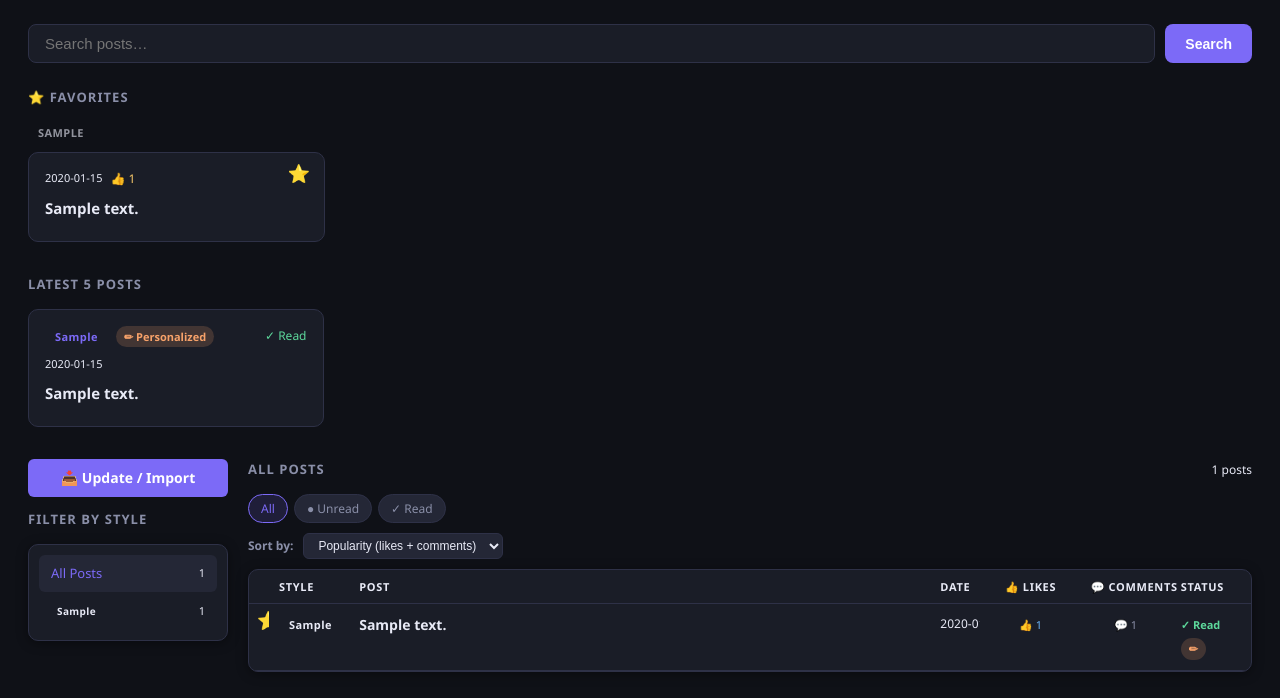
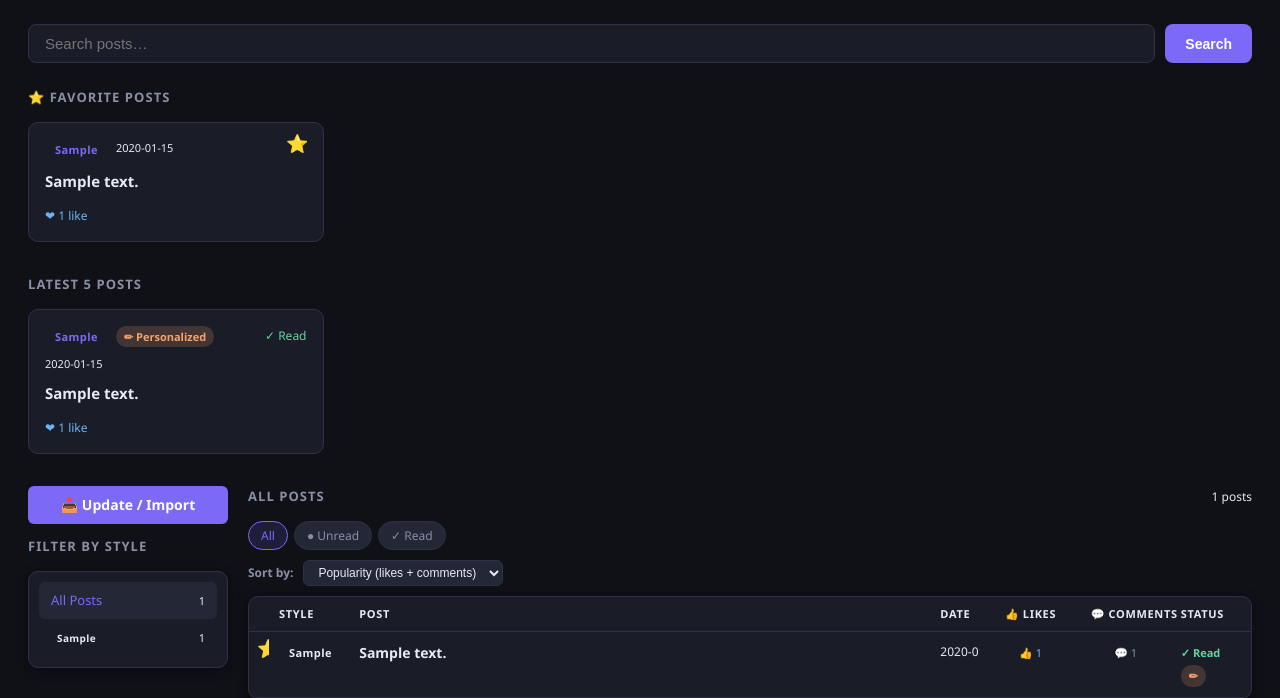
Before and after one commit to btaira/AttachmentLens, a Flask app: page / in a window 1280 px wide; the page is wider, and only the part inside the window is pictured. Shown: the part 84-782 px from the top of that part. Before the commit the page ends 756 px from the top of that part, so only its background shows below. Run offline with Flask 3, Linux system fonts and the light colour scheme; the visitor is signed in with stand-in values (Sample User, id 1); data comes from the database, SQL or seed files in the repository; tables that the repository leaves empty hold one stand-in row (values such as "Sample post").

Commit message:
Show latest 5 favorites and revamp favorites UI
Change favorites handling to surface the most recent favorites and simplify the favorites section UI. In app.py the favorites query result was renamed to all_favorites and the SQL ordering was changed to p.id DESC; favorites is now derived by sorting all_favorites by parsed post date and taking the latest 5. In templates/index.html the favorites area was rewritten: grouping by category was removed in favor of a flat "Favorite Posts" grid, meta layout was adjusted, likes are shown when present, and the card markup/CSS classes were simplified to match the updated presentation.

```diff
--- a/app.py
+++ b/app.py
@@ -476,8 +476,8 @@ def index():
             'SELECT category, COUNT(*) as cnt FROM posts GROUP BY category ORDER BY cnt DESC'
         ).fetchall()
         total = conn.execute('SELECT COUNT(*) as n FROM posts').fetchone()['n']
-        favorites = conn.execute(
-            f'SELECT {PREFS_COLS} FROM posts p {PREFS_JOIN} WHERE up.is_favorite = 1 ORDER BY p.category, p.popularity DESC'
+        all_favorites = conn.execute(
+            f'SELECT {PREFS_COLS} FROM posts p {PREFS_JOIN} WHERE up.is_favorite = 1 ORDER BY p.id DESC'
         ).fetchall()
     def parse_post_date(p):
         dl = p['date_label'] or ''
@@ -490,6 +490,7 @@ def index():
         return datetime(1970, 1, 1)
 
     latest = sorted(all_posts_for_latest, key=parse_post_date, reverse=True)[:5]
+    favorites = sorted(all_favorites, key=parse_post_date, reverse=True)[:5]
 
     return render_template(
         'index.html',
--- a/templates/index.html
+++ b/templates/index.html
@@ -99,31 +99,25 @@
     {% if search %}<a href="/" class="btn btn-secondary" style="padding:10px 14px;font-size:14px">✕ Clear</a>{% endif %}
   </form>
 
-  <!-- Favorites section -->
+  <!-- Favorites (Latest 5) -->
   {% if favorites and not search %}
-  <div class="fav-section" id="favorites">
-    <div class="section-title">⭐ Favorites</div>
-    {% set ns = namespace(current_cat='') %}
+  <div class="section-title">⭐ Favorite Posts</div>
+  <div class="latest-grid">
     {% for p in favorites %}
-      {% if p.category != ns.current_cat %}
-        {% if ns.current_cat != '' %}</div></div>{% endif %}
-        {% set ns.current_cat = p.category %}
-        {% set cat_key = p.category.split('/')[0].strip().split(' ')[0] %}
-        <div class="fav-group">
-          <div class="fav-group-title"><span class="cat-badge cat-{{ cat_key }}" style="font-size:11px">{{ p.category }}</span></div>
-          <div class="fav-cards">
-      {% endif %}
-      <a href="/post/{{ p.id }}" class="post-card" style="position:relative">
-        <div class="meta">
+    <a href="/post/{{ p.id }}" class="post-card" style="position:relative">
+      <div class="meta" style="display:flex;justify-content:space-between;align-items:flex-start">
+        <div style="display:flex;gap:8px;flex-wrap:wrap;flex:1">
+          {% set cat_key = p.category.split('/')[0].strip().split(' ')[0] %}
+          <span class="cat-badge cat-{{ cat_key }}">{{ p.category }}</span>
           {% if p.date_label %}<span class="date">{{ p.date_label }}</span>{% endif %}
-          {% if p.popularity and p.popularity > 0 %}<span class="pop">👍 {{ p.popularity }}</span>{% endif %}
         </div>
-        <div class="first-sentence">{{ first_sentence(p.original_text) }}</div>
-        <div class="excerpt">{{ p.original_text[first_sentence(p.original_text)|length:] }}</div>
-        <button class="fav-btn" onclick="event.preventDefault();toggleFav({{ p.id }}, this)" title="Remove favorite" style="position:absolute;top:10px;right:10px">⭐</button>
-      </a>
+      </div>
+      <div class="first-sentence">{{ first_sentence(p.original_text) }}</div>
+      <div class="excerpt">{{ p.original_text[first_sentence(p.original_text)|length:] }}</div>
+      {% if p.likes %}<div style="margin-top:8px;font-size:12px;color:var(--avoidant)">❤ {{ p.likes }} like{{ 's' if p.likes != 1 }}</div>{% endif %}
+      <button class="fav-btn" onclick="event.preventDefault();toggleFav({{ p.id }}, this)" title="Remove favorite" style="position:absolute;top:10px;right:10px">⭐</button>
+    </a>
     {% endfor %}
-    {% if ns.current_cat != '' %}</div></div>{% endif %}
   </div>
   {% endif %}
 
@@ -147,6 +141,7 @@
       </div>
       <div class="first-sentence">{{ first_sentence(p.original_text) }}</div>
       <div class="excerpt">{{ p.original_text[first_sentence(p.original_text)|length:] }}</div>
+      {% if p.likes %}<div style="margin-top:8px;font-size:12px;color:var(--avoidant)">❤ {{ p.likes }} like{{ 's' if p.likes != 1 }}</div>{% endif %}
     </a>
     {% endfor %}
   </div>
```
